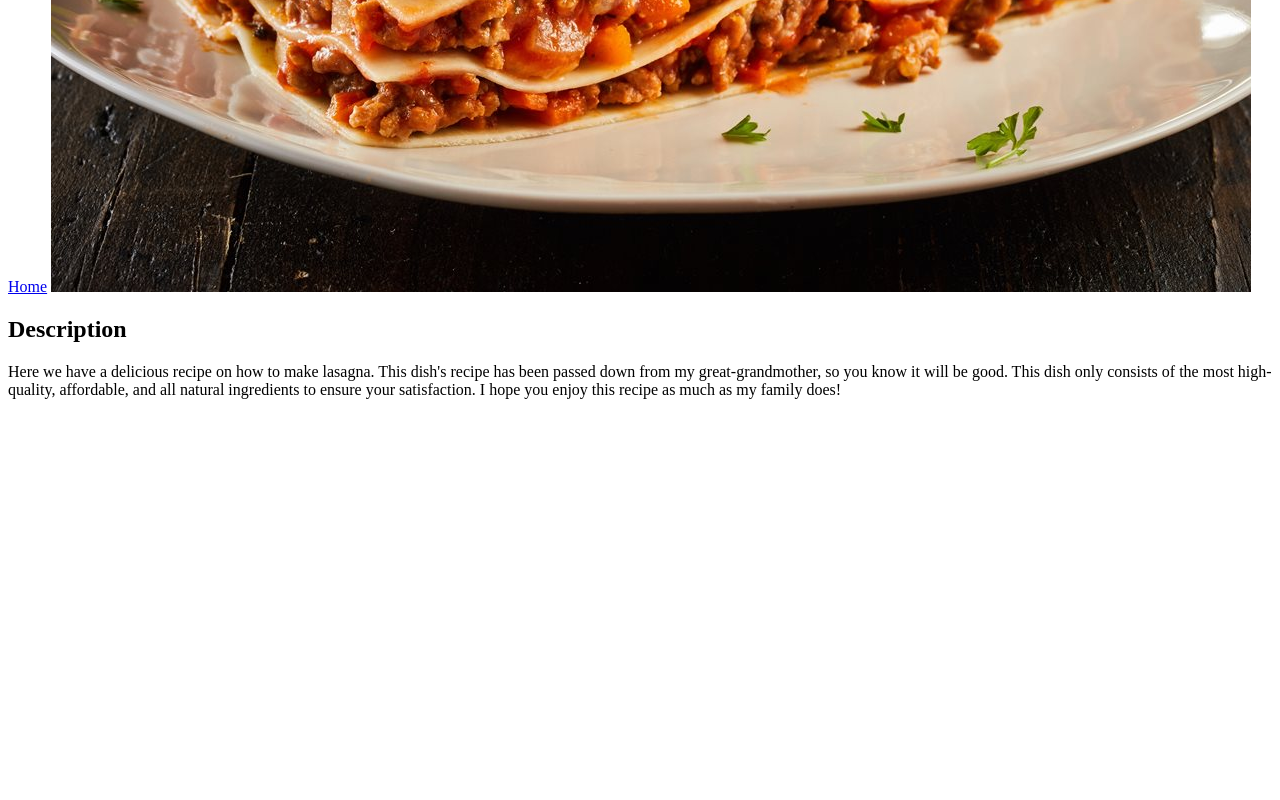
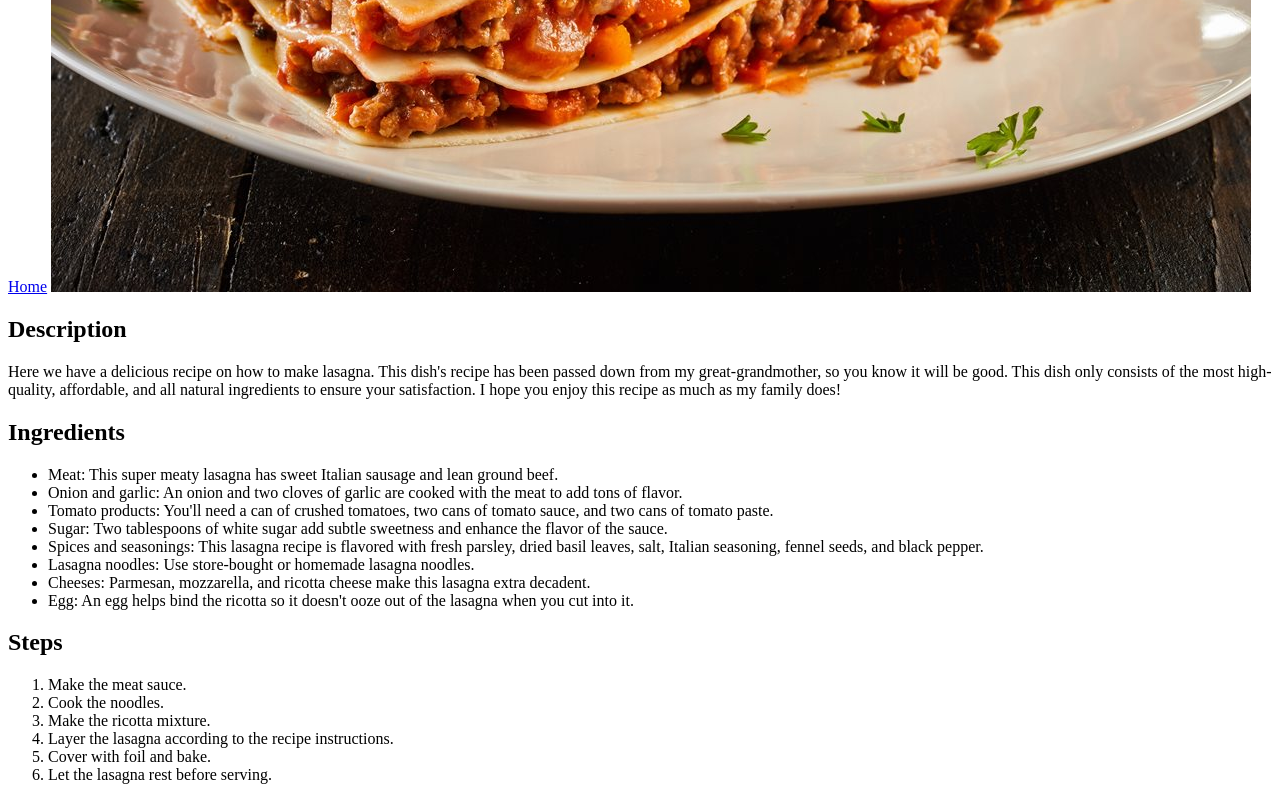
Before and after one commit to Llama0621/odin-recipes, a plain HTML site: page recipes/lasagna.html in a window 1280 px wide. Shown: the part 588-1388 px from the top of the page. Before the commit the page ends 1003 px from the top, so only its background shows below. Drawn offline with Linux system fonts and the light colour scheme.

Commit message:
I finished the lasagna recipe page, and I added 2 more (unfinished) recipes for the user to interact with

```diff
--- a/recipes/lasagna.html
+++ b/recipes/lasagna.html
@@ -3,14 +3,34 @@
 <head>
     <meta charset="UTF-8">
     <meta name="viewport" content="width=device-width, initial-scale=1.0">
-    <title>Document</title>
+    <title>Lasagna recipe</title>
 </head>
 <body>
     <h1>Lasagna</h1>
     <a href="../index.html">Home</a>
-    <img src="./lasagne.jpg" alt="lasagna"/>
+    <img src="./lasagne.jpg" alt="lasagna" />
     <h2>Description</h2>
     <p>Here we have a delicious recipe on how to make lasagna. This dish's recipe has been passed down from my great-grandmother, so you know it will be good.
     This dish only consists of the most high-quality, affordable, and all natural ingredients to ensure your satisfaction. I hope you enjoy this recipe as much as my family does!</p>
+    <h2>Ingredients</h2>
+    <ul>
+        <li>Meat: This super meaty lasagna has sweet Italian sausage and lean ground beef.</li>
+        <li>Onion and garlic: An onion and two cloves of garlic are cooked with the meat to add tons of flavor.</li>
+        <li>Tomato products: You'll need a can of crushed tomatoes, two cans of tomato sauce, and two cans of tomato paste.</li>
+        <li>Sugar: Two tablespoons of white sugar add subtle sweetness and enhance the flavor of the sauce.</li>
+        <li>Spices and seasonings: This lasagna recipe is flavored with fresh parsley, dried basil leaves, salt, Italian seasoning, fennel seeds, and black pepper.</li>
+        <li>Lasagna noodles: Use store-bought or homemade lasagna noodles.</li>
+        <li>Cheeses: Parmesan, mozzarella, and ricotta cheese make this lasagna extra decadent.</li>
+        <li>Egg: An egg helps bind the ricotta so it doesn't ooze out of the lasagna when you cut into it.</li>
+    </ul>
+    <h2>Steps</h2>
+    <ol>
+        <li>Make the meat sauce.</li>
+        <li>Cook the noodles.</li>
+        <li>Make the ricotta mixture.</li>
+        <li>Layer the lasagna according to the recipe instructions.</li>
+        <li>Cover with foil and bake.</li>
+        <li>Let the lasagna rest before serving.</li>
+    </ol>
 </body>
 </html>
```
Also changed, not shown: recipes/friedRice.html (added), recipes/tacos.html (added).
